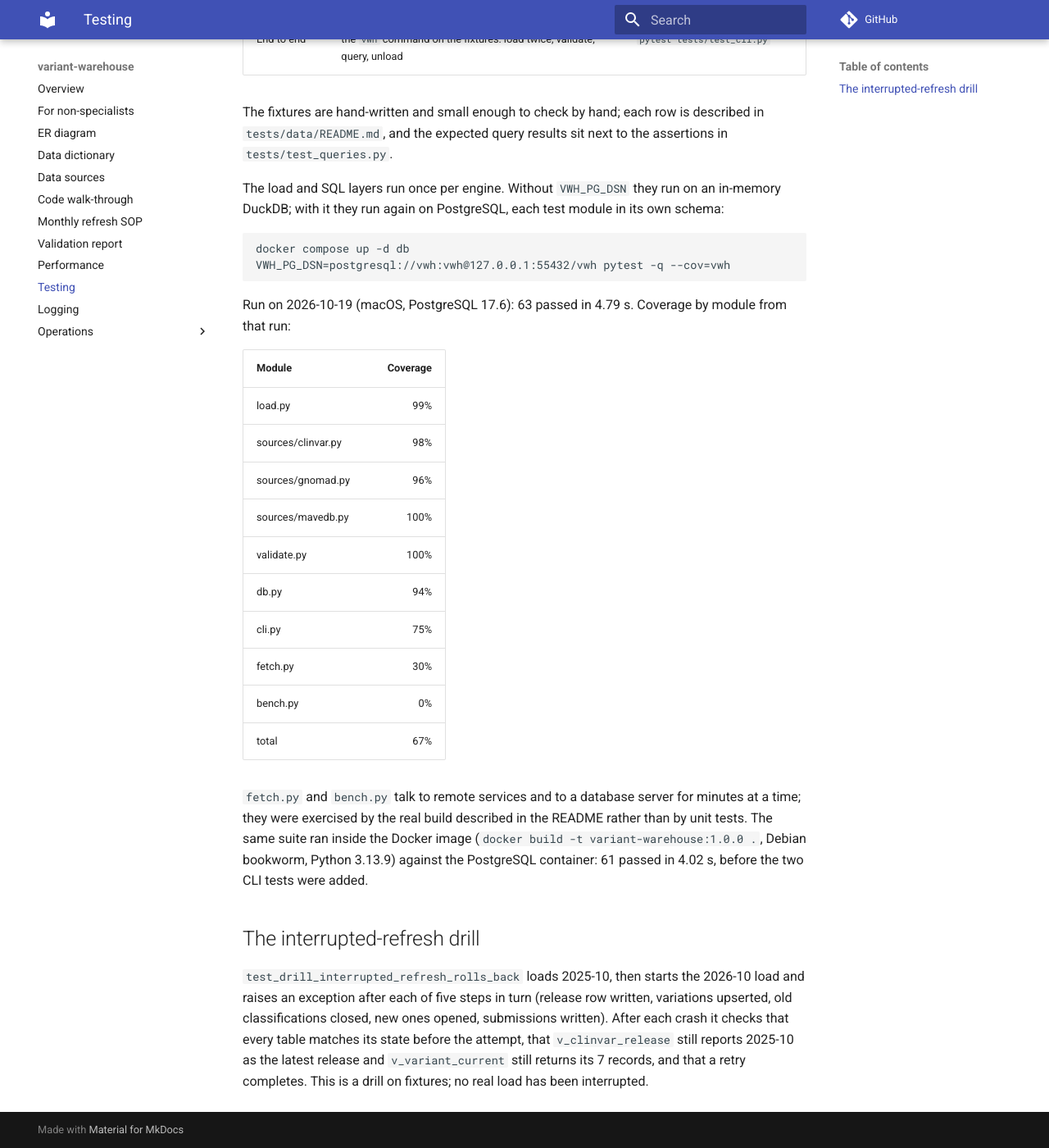
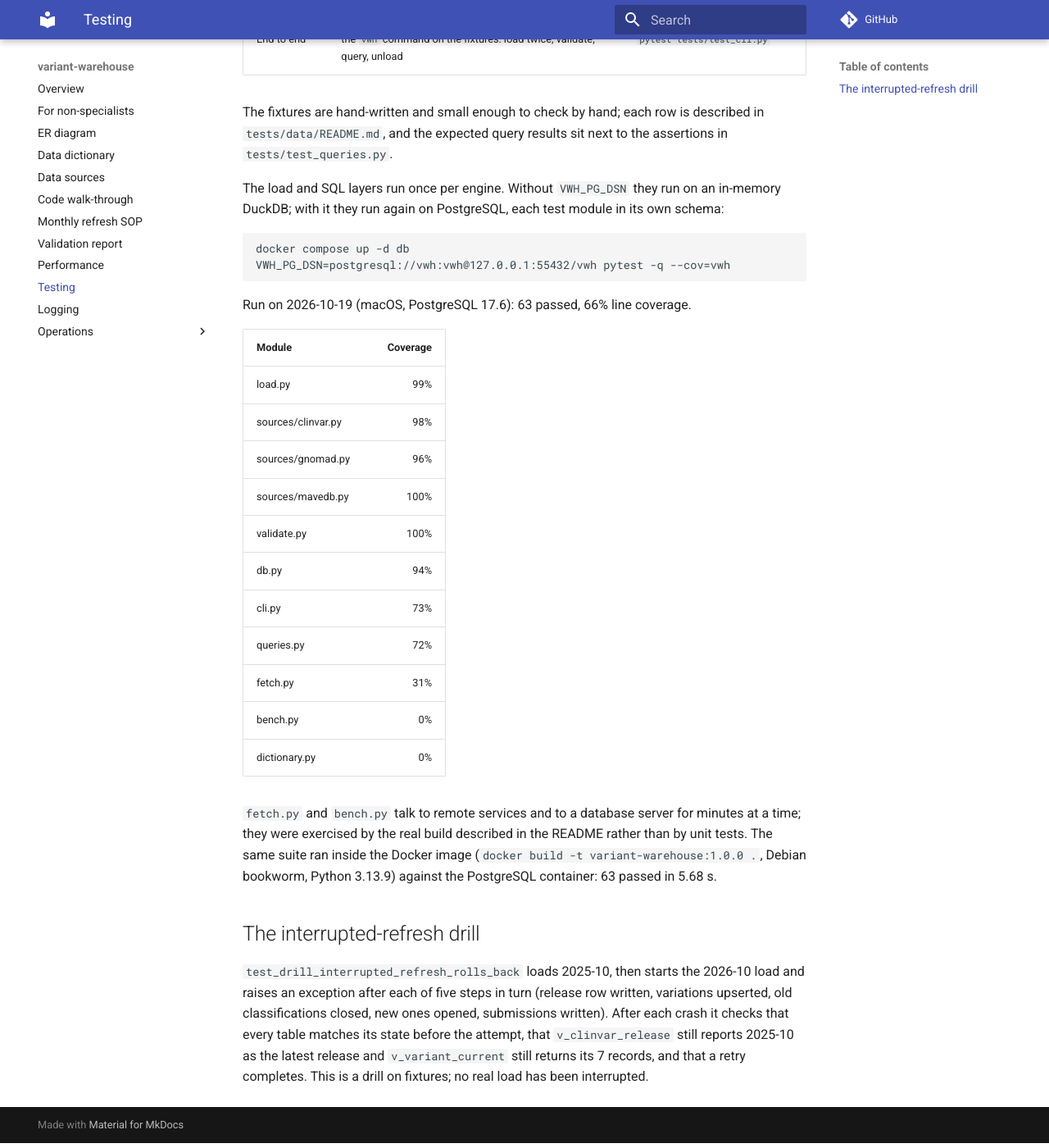
Before and after one commit to Daneshpajouh/clinvar-history, an MkDocs documentation site: the page built from docs/testing.md, in a window 1280 px wide and 1400 px high, scrolled down 414 px. Shown: the whole window at 82% size. Built offline with MkDocs 1.6.1 and Material for MkDocs 9.7.7, drawn with Linux system fonts in a browser that asks for light colours; comment, search, counter and statistics services are not loaded.

Commit message:
Add pre-commit hooks, Zenodo metadata; refresh test numbers

````diff
--- a/docs/testing.md
+++ b/docs/testing.md
@@ -21,8 +21,7 @@ docker compose up -d db
 VWH_PG_DSN=postgresql://vwh:vwh@127.0.0.1:55432/vwh pytest -q --cov=vwh
 ```
 
-Run on 2026-10-19 (macOS, PostgreSQL 17.6): 63 passed in 4.79 s. Coverage
-by module from that run:
+Run on 2026-10-19 (macOS, PostgreSQL 17.6): 63 passed, 66% line coverage.
 
 | Module | Coverage |
 | --- | ---: |
@@ -32,17 +31,17 @@ by module from that run:
 | sources/mavedb.py | 100% |
 | validate.py | 100% |
 | db.py | 94% |
-| cli.py | 75% |
-| fetch.py | 30% |
+| cli.py | 73% |
+| queries.py | 72% |
+| fetch.py | 31% |
 | bench.py | 0% |
-| total | 67% |
+| dictionary.py | 0% |
 
 `fetch.py` and `bench.py` talk to remote services and to a database server
 for minutes at a time; they were exercised by the real build described in
 the README rather than by unit tests. The same suite ran inside the Docker
 image (`docker build -t variant-warehouse:1.0.0 .`, Debian bookworm,
-Python 3.13.9) against the PostgreSQL container: 61 passed in 4.02 s, before
-the two CLI tests were added.
+Python 3.13.9) against the PostgreSQL container: 63 passed in 5.68 s.
 
 ## The interrupted-refresh drill
 
````
Also changed, not shown: .pre-commit-config.yaml (added, +26 -0 lines), README.md (+6 -2 lines), docs/index.md (+6 -2 lines), docs/performance.md (+3 -2 lines), .zenodo.json (added), 1 other file.
